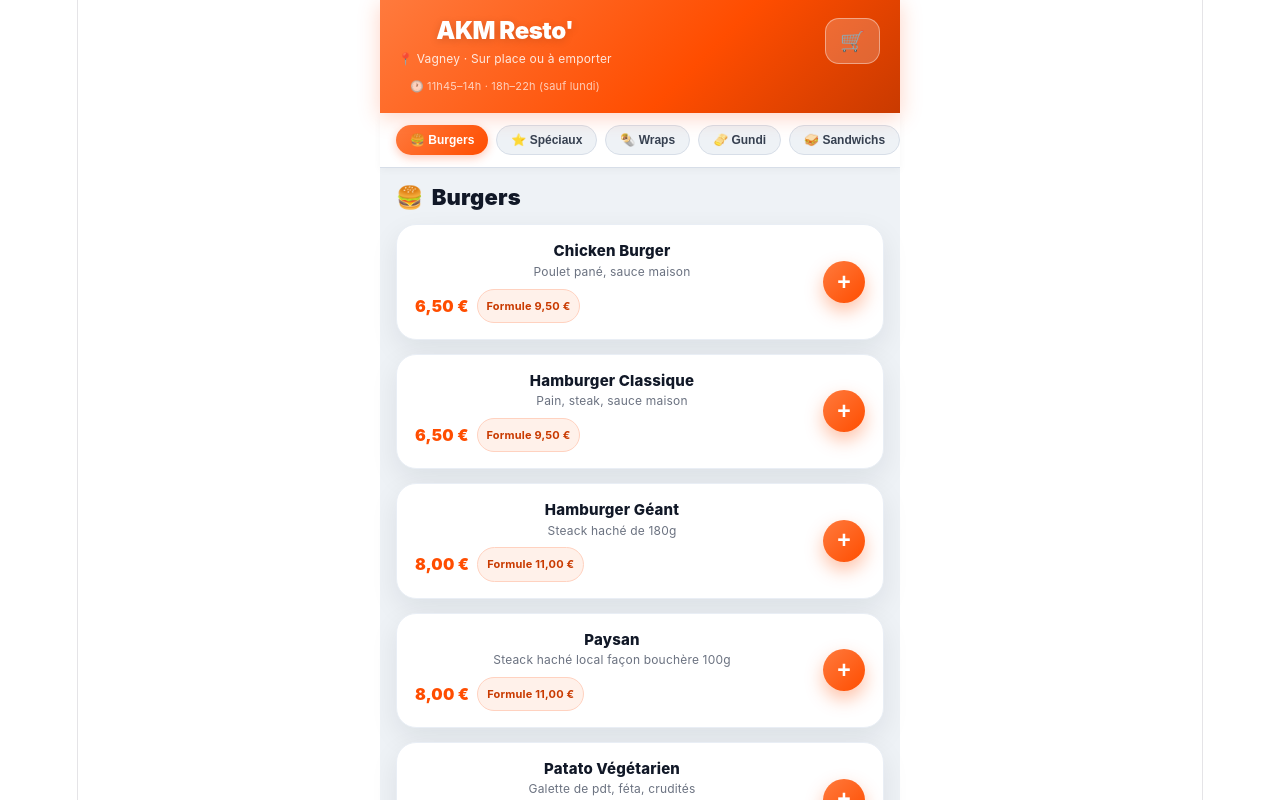
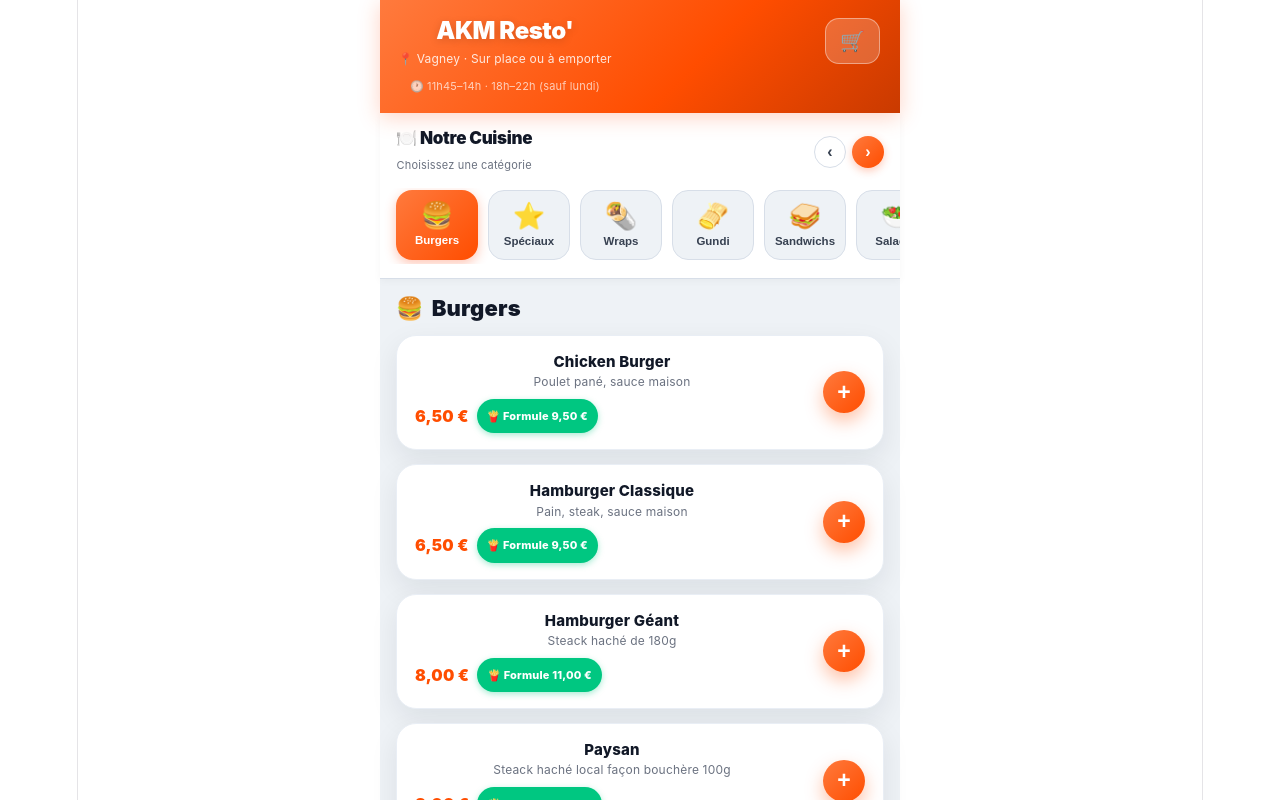
Before and after one commit to mpdaconsulting-hue/akm-resto-app, a React (Vite) app: page / in a window 1280 px wide. Shown: the top 800 px of the page. Built offline with nearby package versions, Linux system fonts and the light colour scheme.

Commit message:
Reprise visuel + bug AKM Resto

```diff
--- a/src/App.tsx
+++ b/src/App.tsx
@@ -203,8 +203,8 @@
     { id:"a11", name:"Végétarienne Falafels", desc:"Crudités, concombre, féta, falafels", price:11.00, sideChoice:true, hasSauces:true, hasSupplements:true, hasCrudites:true, allergenes:["L","G"] },
   ],
   petiteFaim: [
-    { id:"pf1", name:"Mini Yufka ou Mini Kébab", desc:"", price:4.50, hasSauces:true, allergenes:["G"] },
-    { id:"pf2", name:"Mini Burger / 5 Nuggets / Mini Wrap", desc:"Poulet pané", price:3.50, hasSauces:true, allergenes:["G"] },
+    { id:"pf1", name:"Mini Yufka ou Mini Kébab", desc:"Au choix", price:4.50, variants:["Mini Yufka","Mini Kébab"], hasSauces:true, allergenes:["G"] },
+    { id:"pf2", name:"Mini Burger / 5 Nuggets / Mini Wrap", desc:"Poulet pané — au choix", price:3.50, variants:["Mini Burger","5 Nuggets","Mini Wrap"], hasSauces:true, allergenes:["G"] },
     { id:"pf3", name:"Barquette de Viande (petite)", desc:"", price:6.00, hasSauces:true, allergenes:[] },
     { id:"pf4", name:"Barquette de Viande (moyenne)", desc:"", price:7.00, hasSauces:true, allergenes:[] },
     { id:"pf5", name:"Barquette de Viande (grande)", desc:"", price:8.00, hasSauces:true, allergenes:[] },
@@ -317,6 +317,7 @@
     const { item, qty, unitPrice, options } = entry;
     const details = [];
     if (item.menuPrice) details.push(options?.formule ? "Formule menu" : "Article seul");
+    if (options?.variantChoice) details.push(`Choix : ${options.variantChoice}`);
     if (options?.viandes?.length) details.push(`Viande(s) : ${options.viandes.join(", ")}`);
     if (options?.enfantChoix) {
   details.push(`Choix box enfant : ${options.enfantChoix}`);
@@ -344,20 +345,78 @@
     commande_total: fmt(total),
     commande_total_num: total.toFixed(2),
     heure_recuperation: creneauLabel,
-    commande_json: JSON.stringify(entries.map(({ item, qty, unitPrice, options }) => ({
-      produit: item.name, quantite: qty, prix_unitaire: unitPrice,
-      total_ligne: unitPrice * qty, options,
-    }))),
+    commande_json: JSON.stringify(entries.map(({ item, qty, unitPrice, options }) => {
+      const o = options || {};
+      // Version compacte : on n'envoie que les options réellement choisies
+      const optClean = {};
+      if (o.formule) optClean.formule = true;
+      if (o.enfantChoix) optClean.enfant = o.enfantChoix;
+      if (o.variantChoice) optClean.choix = o.variantChoice;
+      if (o.viandes?.length) optClean.viandes = o.viandes;
+      if (o.side) optClean.accompagnement = o.side;
+      if (o.crudites === "none") optClean.crudites = "aucune";
+      else if (o.crudites?.length && o.crudites.length < CRUDITES.length) optClean.crudites = o.crudites;
+      if (o.boissonFormule) optClean.boisson = o.boissonFormule;
+      if (o.sauces?.length) optClean.sauces = o.sauces;
+      if (o.supplements?.length) optClean.supplements = o.supplements.map(s => s.name);
+      if (o.supplementViande) optClean.supp_viande = o.supplementViande;
+      if (o.boissonsSupp?.length) optClean.boissons_supp = o.boissonsSupp.map(b => b.name);
+      return { produit: item.name, qte: qty, pu: unitPrice, total: unitPrice * qty, options: optClean };
+    })),
     source: "akm_resto_app",
   };
 }
 
+// Limite de sécurité pour l'URL envoyée à Tally.
+// Au-delà, certains navigateurs refusent silencieusement la navigation.
+const URL_SAFE_LIMIT = 7000;
+
+function buildTallyUrl(payload) {
+  const params = new URLSearchParams();
+  Object.entries(payload).forEach(([k, v]) => {
+    if (v !== undefined && v !== null) params.set(k, String(v));
+  });
+  const sep = TALLY_FORM_URL.includes("?") ? "&" : "?";
+  return `${TALLY_FORM_URL}${sep}${params.toString()}`;
+}
+
 function redirectToTally(cart, total, creneauLabel) {
-  const payload = buildOrderPayload(cart, total, creneauLabel);
-  const params = new URLSearchParams();
-  Object.entries(payload).forEach(([k, v]) => params.set(k, String(v)));
-  const sep = TALLY_FORM_URL.includes("?") ? "&" : "?";
-  window.location.href = `${TALLY_FORM_URL}${sep}${params.toString()}`;
+  try {
+    let payload = buildOrderPayload(cart, total, creneauLabel);
+    let url = buildTallyUrl(payload);
+
+    // 1) Si l'URL est trop longue, on retire d'abord le JSON technique
+    //    (le récap lisible suffit au restaurant).
+    if (url.length > URL_SAFE_LIMIT && payload.commande_json) {
+      const { commande_json, ...rest } = payload;
+      payload = rest;
+      url = buildTallyUrl(payload);
+    }
+
+    // 2) Si c'est encore trop long, on tronque proprement le récap.
+    if (url.length > URL_SAFE_LIMIT && payload.commande_recap) {
+      const overflow = url.length - URL_SAFE_LIMIT;
+      // marge généreuse car l'encodage des accents gonfle la taille
+      const cut = Math.max(0, payload.commande_recap.length - overflow - 400);
+      payload.commande_recap =
+        payload.commande_recap.slice(0, cut) +
+        "\n\n⚠️ Récap tronqué — voir le détail dans commande_total / créneau.";
+      url = buildTallyUrl(payload);
+    }
+
+    window.location.assign(url);
+  } catch (err) {
+    // Dernier filet de sécurité : on redirige au minimum vers le formulaire
+    // avec les infos essentielles, pour que le bouton réponde TOUJOURS.
+    console.error("Erreur lors de la redirection Tally :", err);
+    const fallback = buildTallyUrl({
+      commande_total: fmt(total),
+      commande_total_num: total.toFixed(2),
+      heure_recuperation: creneauLabel,
+      source: "akm_resto_app",
+    });
+    window.location.assign(fallback);
+  }
 }
 
 // ─── UI : Chip / Section ─────────────────────────────────────
@@ -423,6 +482,7 @@
   const [boissonFormule, setBoissonFormule] = useState(DEFAULT_BOISSON_FORMULE);
   const [boissonsSupp, setBoissonsSupp] = useState([]);
   const [enfantChoix, setEnfantChoix] = useState(null);
+  const [variantChoice, setVariantChoice] = useState(null);
 
   const showBoissonsSupp = CATEGORIES_AVEC_BOISSONS.includes(categoryKey);
   const showBoissonFormule = formule && item.menuPrice;
@@ -446,9 +506,10 @@
   const totalP = unitP * quantity;
   const meatOK = !item.meatChoice || viandes.length === item.meatChoice;
 const enfantOK = !item.childBox || !!enfantChoix;
+const variantOK = !item.variants || !!variantChoice;
 const sideOK = !showSideChoice || !!side;
 const saucesValid = sauces.length === 0 || !sauces.includes("Sans sauce") || sauces.length === 1;
-const canAdd = meatOK && enfantOK && sideOK && saucesValid;
+const canAdd = meatOK && enfantOK && variantOK && sideOK && saucesValid;
 
   function toggleViande(v) {
     if (item.meatChoice === 1) { setViandes([v]); return; }
@@ -495,6 +556,7 @@
   formule,
   viandes,
   enfantChoix,
+  variantChoice,
   sauces,
   supplements,
   supplementViande,
@@ -554,18 +616,48 @@
           </div>
 
           {item.menuPrice && (
-            <div style={{ display: "flex", background: "rgba(255,255,255,0.18)", borderRadius: 12, padding: 4, marginTop: 14, gap: 4 }}>
-              {[
-                { label: `Seul · ${item.price.toFixed(2).replace(".",",")}€`, val: false },
-                { label: `Formule · ${item.menuPrice.toFixed(2).replace(".",",")}€`, val: true },
-              ].map(({ label, val }) => (
-                <button key={String(val)} onClick={() => setFormule(val)} style={{
-                  flex: 1, padding: "9px 6px", borderRadius: 10, border: "none",
-                  background: formule === val ? "#fff" : "transparent",
-                  color: formule === val ? COLORS.primary : "rgba(255,255,255,0.85)",
-                  fontWeight: 800, fontSize: 13, cursor: "pointer", transition: "all 0.2s",
-                }}>{label}</button>
-              ))}
+            <div style={{ display: "flex", gap: 8, marginTop: 16, alignItems: "stretch" }}>
+              {/* FORMULE — mise en avant */}
+              <button onClick={() => setFormule(true)} style={{
+                flex: 1.25, position: "relative", borderRadius: 14,
+                border: formule ? "none" : `2px solid ${COLORS.accent}`,
+                background: formule ? "#fff" : "rgba(0,199,129,0.20)",
+                color: formule ? COLORS.primary : "#fff",
+                padding: "13px 10px 10px", cursor: "pointer", textAlign: "left",
+                boxShadow: formule ? "0 5px 16px rgba(0,0,0,0.20)" : "0 0 0 1px rgba(255,255,255,0.15) inset",
+                transition: "all 0.2s",
+              }}>
+                <span style={{
+                  position: "absolute", top: -9, right: 8, background: COLORS.accent, color: "#fff",
+                  fontSize: 9, fontWeight: 900, padding: "2px 8px", borderRadius: 50, letterSpacing: 0.5,
+                  boxShadow: "0 2px 6px rgba(0,0,0,0.25)", whiteSpace: "nowrap",
+                }}>★ LE + COMPLET</span>
+                <div style={{ fontWeight: 900, fontSize: 14, lineHeight: 1.1 }}>🍟 Formule</div>
+                <div style={{ fontSize: 10, marginTop: 2, opacity: formule ? 0.65 : 0.95, fontWeight: 600 }}>
+                  + frite ou salade + boisson
+                </div>
+                <div style={{ fontWeight: 900, fontSize: 16, marginTop: 4 }}>
+                  {item.menuPrice.toFixed(2).replace(".", ",")}€
+                </div>
+              </button>
+
+              {/* SEUL */}
+              <button onClick={() => setFormule(false)} style={{
+                flex: 1, borderRadius: 14, border: "none",
+                background: !formule ? "#fff" : "rgba(255,255,255,0.15)",
+                color: !formule ? COLORS.primary : "rgba(255,255,255,0.9)",
+                padding: "13px 10px 10px", cursor: "pointer", textAlign: "left",
+                boxShadow: !formule ? "0 5px 16px rgba(0,0,0,0.20)" : "none",
+                transition: "all 0.2s",
+              }}>
+                <div style={{ fontWeight: 900, fontSize: 14, lineHeight: 1.1 }}>L'article seul</div>
+                <div style={{ fontSize: 10, marginTop: 2, opacity: 0.65, fontWeight: 600 }}>
+                  sans accompagnement
+                </div>
+                <div style={{ fontWeight: 900, fontSize: 16, marginTop: 4 }}>
+                  {item.price.toFixed(2).replace(".", ",")}€
+                </div>
+              </button>
             </div>
           )}
         </div>
@@ -596,6 +688,25 @@
     {!enfantChoix && (
       <div style={{ fontSize: 11, color: COLORS.primary, marginTop: 6 }}>
         ⚠ Veuillez choisir une option pour la box enfant
+      </div>
+    )}
+  </Section>
+)}
+          {item.variants && (
+  <Section title="🍴 Votre choix *">
+    <div style={{ display: "flex", flexWrap: "wrap" }}>
+      {item.variants.map(v => (
+        <Chip
+          key={v}
+          label={v}
+          selected={variantChoice === v}
+          onClick={() => setVariantChoice(v)}
+        />
+      ))}
+    </div>
+    {!variantChoice && (
+      <div style={{ fontSize: 11, color: COLORS.primary, marginTop: 6 }}>
+        ⚠ Sélectionnez une option
       </div>
     )}
   </Section>
@@ -783,7 +894,9 @@
 }}>
   {canAdd
     ? `✓ Ajouter au panier · ${fmt(totalP)}`
-    : item.childBox && !enfantChoix
+    : item.variants && !variantChoice
+      ? "Sélectionnez votre choix"
+      : item.childBox && !enfantChoix
       ? "Choisissez une option pour la box enfant"
       : showSideChoice && !side
         ? "Choisissez un accompagnement"
@@ -908,12 +1021,13 @@
 }
 
 // ─── CART PANEL ──────────────────────────────────────────────
-function CartPanel({ cart, onClose, onClear, onQtyChange, total, onSlotsOpen }) {
+function CartPanel({ cart, onClose, onClear, onQtyChange, onRemove, total, onSlotsOpen }) {
   const entries = Object.values(cart);
 
   function optSummary(options) {
     const parts = [];
     if (options.formule) parts.push("Formule menu");
+    if (options.variantChoice) parts.push("🍴 " + options.variantChoice);
     if (options.enfantChoix) parts.push("🧒 Box enfant : " + options.enfantChoix);
     if (options.viandes?.length) parts.push("🥩 " + options.viandes.join(", "));
     if (options.side) parts.push(options.side === "Frites" ? "🍟 Frites" : "🌾 Boulgour");
@@ -955,10 +1069,24 @@
                     </div>
                     <div style={{ fontSize:13, color:COLORS.primary, fontWeight:700, marginTop:5 }}>{fmt(unitPrice)} × {qty}</div>
                   </div>
-                  <div style={{ display:"flex", alignItems:"center", gap:6, flexShrink:0 }}>
-                    <button onClick={() => onQtyChange(key, -1)} style={{ width:26, height:26, borderRadius:"50%", border:`1.5px solid ${COLORS.primary}`, background:"#fff", color:COLORS.primary, fontWeight:900, fontSize:16, cursor:"pointer" }}>−</button>
-                    <span style={{ fontWeight:800, minWidth:16, textAlign:"center" }}>{qty}</span>
-                    <button onClick={() => onQtyChange(key, +1)} style={{ width:26, height:26, borderRadius:"50%", border:"none", background:`linear-gradient(135deg,${COLORS.primaryLight},${COLORS.primary})`, color:"#fff", fontWeight:900, fontSize:16, cursor:"pointer" }}>+</button>
+                  <div style={{ display:"flex", alignItems:"center", gap:8, flexShrink:0 }}>
+                    <button aria-label="Retirer l'article" onClick={() => onRemove(key)} style={{
+                      width:34, height:34, borderRadius:"50%", border:`1.5px solid ${COLORS.danger}`,
+                      background:"#fff", color:COLORS.danger, fontSize:15, cursor:"pointer",
+                      display:"flex", alignItems:"center", justifyContent:"center", padding:0, flexShrink:0,
+                    }}>🗑</button>
+                    <button aria-label="Diminuer la quantité" onClick={() => onQtyChange(key, -1)} style={{
+                      width:34, height:34, borderRadius:"50%", border:`2px solid ${COLORS.primary}`,
+                      background:"#fff", color:COLORS.primary, fontWeight:900, fontSize:22, lineHeight:1,
+                      cursor:"pointer", display:"flex", alignItems:"center", justifyContent:"center", padding:0, flexShrink:0,
+                    }}>−</button>
+                    <span style={{ fontWeight:800, minWidth:22, textAlign:"center", fontSize:16 }}>{qty}</span>
+                    <button aria-label="Augmenter la quantité" onClick={() => onQtyChange(key, +1)} style={{
+                      width:34, height:34, borderRadius:"50%", border:"none",
+                      background:`linear-gradient(135deg,${COLORS.primaryLight},${COLORS.primary})`,
+                      color:"#fff", fontWeight:900, fontSize:22, lineHeight:1, cursor:"pointer",
+                      display:"flex", alignItems:"center", justifyContent:"center", padding:0, flexShrink:0,
+                    }}>+</button>
                   </div>
                 </div>
                 <div style={{ textAlign:"right", fontWeight:800, fontSize:13, color:COLORS.ink, marginTop:4 }}>
@@ -1047,14 +1175,16 @@
           {item.menuPrice && (
             <span style={{
               fontSize: 11,
-              background: "#FFF1EA",
-              color: COLORS.primaryDark,
-              border: "1px solid #FFD2C0",
+              background: COLORS.accent,
+              color: "#fff",
+              border: "none",
               borderRadius: 999,
-              padding: "3px 9px",
-              fontWeight: 700,
+              padding: "4px 10px",
+              fontWeight: 800,
+              boxShadow: "0 2px 6px rgba(0,199,129,0.35)",
+              whiteSpace: "nowrap",
             }}>
-              Formule {fmt(item.menuPrice)}
+              🍟 Formule {fmt(item.menuPrice)}
             </span>
           )}
         </div>
@@ -1114,13 +1244,14 @@
 
   const needsModal = (item, catKey) =>
   item.childBox ||
+  item.variants ||
   item.meatChoice ||
   item.sideChoice ||
   item.hasSauces ||
   item.hasSupplements ||
   item.menuPrice ||
   item.hasCrudites ||
-  CATEGORIE_AVEC_BOISSONS.includes(catKey);
+  CATEGORIES_AVEC_BOISSONS.includes(catKey);
   function handleOpen(item) {
     if (needsModal(item, activeCategory)) {
       setModalItem({ item, categoryKey: activeCategory });
@@ -1154,6 +1285,14 @@
     });
   }
 
+  function handleRemove(key) {
+    setCart(prev => {
+      const next = { ...prev };
+      delete next[key];
+      return next;
+    });
+  }
+
   function handleSlotConfirm(creneauLabel) {
     redirectToTally(cart, total, creneauLabel);
   }
@@ -1170,6 +1309,10 @@
     setActiveCategory(key);
     const el = navRef.current?.querySelector(`[data-key="${key}"]`);
     el?.scrollIntoView({ behavior:"smooth", inline:"center", block:"nearest" });
+  }
+
+  function scrollNav(dir) {
+    navRef.current?.scrollBy({ left: dir * 220, behavior: "smooth" });
   }
 
   const currentItems = MENU[activeCategory] || [];
@@ -1206,26 +1349,58 @@
         </div>
       </div>
 
-      <div ref={navRef} style={{
-        display:"flex", gap:8, overflowX:"auto", padding:"12px 16px",
-        scrollbarWidth:"none", background:"#fff",
-        borderBottom:`1px solid ${COLORS.border}`,
+      <div style={{
+        background:"#fff", borderBottom:`1px solid ${COLORS.border}`,
         position:"sticky", top:88, zIndex:15,
-        boxShadow:"0 2px 8px rgba(0,0,0,0.04)",
+        boxShadow:"0 2px 8px rgba(0,0,0,0.04)", padding:"12px 0 14px",
       }}>
-        {CATEGORIES.map(cat => (
-          <button key={cat.key} data-key={cat.key} onClick={() => selectCat(cat.key)} style={{
-            flexShrink:0, padding:"7px 14px", borderRadius:50,
-            border: activeCategory === cat.key ? "none" : `1.5px solid ${COLORS.border}`,
-            background: activeCategory === cat.key ? `linear-gradient(135deg,${COLORS.primaryLight},${COLORS.primary})` : COLORS.bg,
-            color: activeCategory === cat.key ? "#fff" : COLORS.inkSoft,
-            fontWeight:700, fontSize:12, cursor:"pointer", whiteSpace:"nowrap",
-            transition:"all 0.2s",
-            boxShadow: activeCategory === cat.key ? "0 3px 10px rgba(255,79,24,0.3)" : "none",
-          }}>
-            {cat.emoji} {cat.label}
-          </button>
-        ))}
+        {/* Titre du bloc */}
+        <div style={{ display:"flex", alignItems:"center", justifyContent:"space-between", padding:"0 16px", marginBottom:10 }}>
+          <div>
+            <div style={{ fontWeight:900, fontSize:17, color:COLORS.ink, letterSpacing:"-0.3px", display:"flex", alignItems:"center", gap:7 }}>
+              🍽️ Notre Cuisine
+            </div>
+            <div style={{ fontSize:11, color:COLORS.muted, marginTop:1 }}>Choisissez une catégorie</div>
+          </div>
+          <div style={{ display:"flex", gap:6 }}>
+            <button aria-label="Précédent" onClick={() => scrollNav(-1)} style={{
+              width:32, height:32, borderRadius:"50%", border:`1.5px solid ${COLORS.border}`,
+              background:"#fff", color:COLORS.inkSoft, fontSize:16, fontWeight:900, cursor:"pointer",
+              display:"flex", alignItems:"center", justifyContent:"center", padding:0,
+            }}>‹</button>
+            <button aria-label="Suivant" onClick={() => scrollNav(1)} style={{
+              width:32, height:32, borderRadius:"50%", border:"none",
+              background:`linear-gradient(135deg,${COLORS.primaryLight},${COLORS.primary})`,
+              color:"#fff", fontSize:16, fontWeight:900, cursor:"pointer",
+              display:"flex", alignItems:"center", justifyContent:"center", padding:0,
+              boxShadow:"0 3px 8px rgba(255,79,24,0.3)",
+            }}>›</button>
+          </div>
+        </div>
+
+        {/* Bandeau défilant */}
+        <div ref={navRef} style={{
+          display:"flex", gap:10, overflowX:"auto", padding:"2px 16px 4px",
+          scrollbarWidth:"none", scrollBehavior:"smooth",
+        }}>
+          {CATEGORIES.map(cat => {
+            const active = activeCategory === cat.key;
+            return (
+              <button key={cat.key} data-key={cat.key} onClick={() => selectCat(cat.key)} style={{
+                flexShrink:0, width:82, padding:"12px 6px 10px", borderRadius:16,
+                border: active ? "none" : `1.5px solid ${COLORS.border}`,
+                background: active ? `linear-gradient(135deg,${COLORS.primaryLight},${COLORS.primary})` : COLORS.bg,
+                color: active ? "#fff" : COLORS.inkSoft,
+                cursor:"pointer", transition:"all 0.2s",
+                display:"flex", flexDirection:"column", alignItems:"center", gap:6,
+                boxShadow: active ? "0 4px 12px rgba(255,79,24,0.32)" : "none",
+              }}>
+                <span style={{ fontSize:26, lineHeight:1 }}>{cat.emoji}</span>
+                <span style={{ fontWeight:800, fontSize:11.5, textAlign:"center", lineHeight:1.15, whiteSpace:"nowrap" }}>{cat.label}</span>
+              </button>
+            );
+          })}
+        </div>
       </div>
 
       <div style={{ padding:"16px 16px 120px" }}>
@@ -1275,7 +1450,7 @@
             animation:"slideUp 0.3s ease-out",
           }}>
             <CartPanel cart={cart} total={total} onClose={() => setCartOpen(false)}
-              onClear={() => setCart({})} onQtyChange={handleQtyChange}
+              onClear={() => setCart({})} onQtyChange={handleQtyChange} onRemove={handleRemove}
               onSlotsOpen={() => { setCartOpen(false); setSlotsOpen(true); }} />
           </div>
         </div>
```
